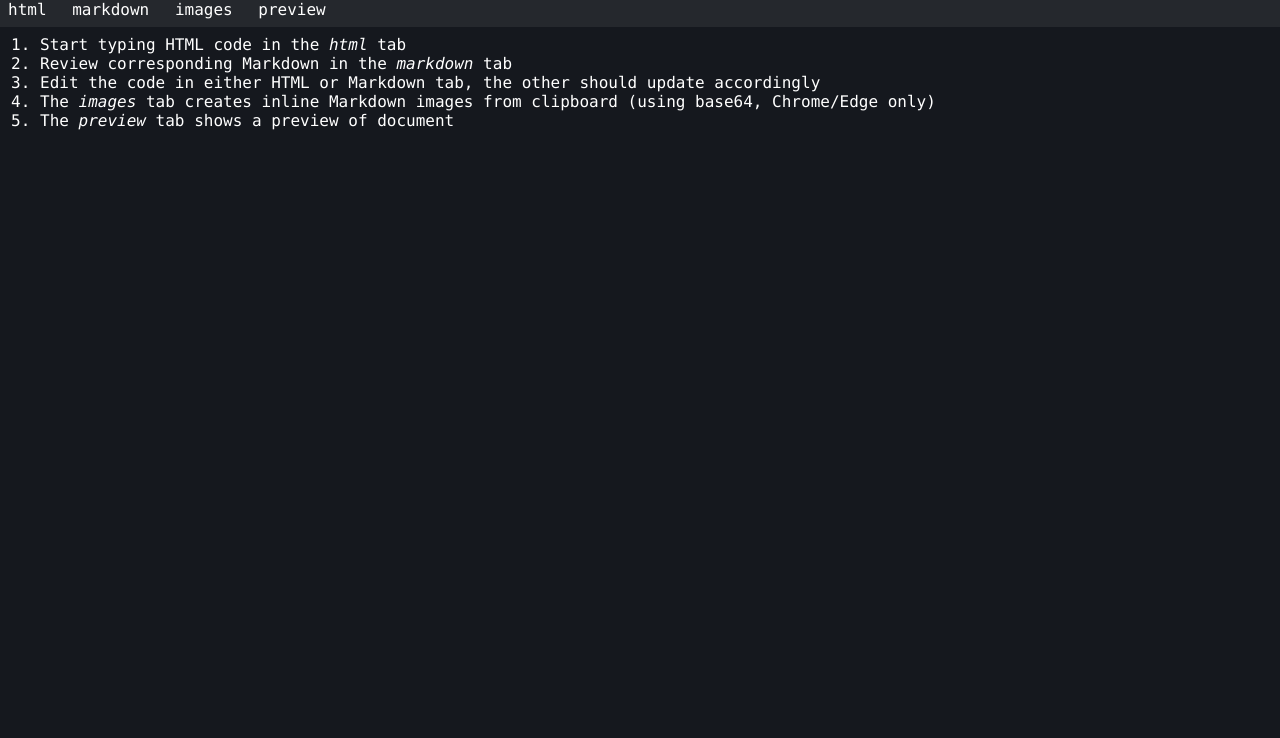
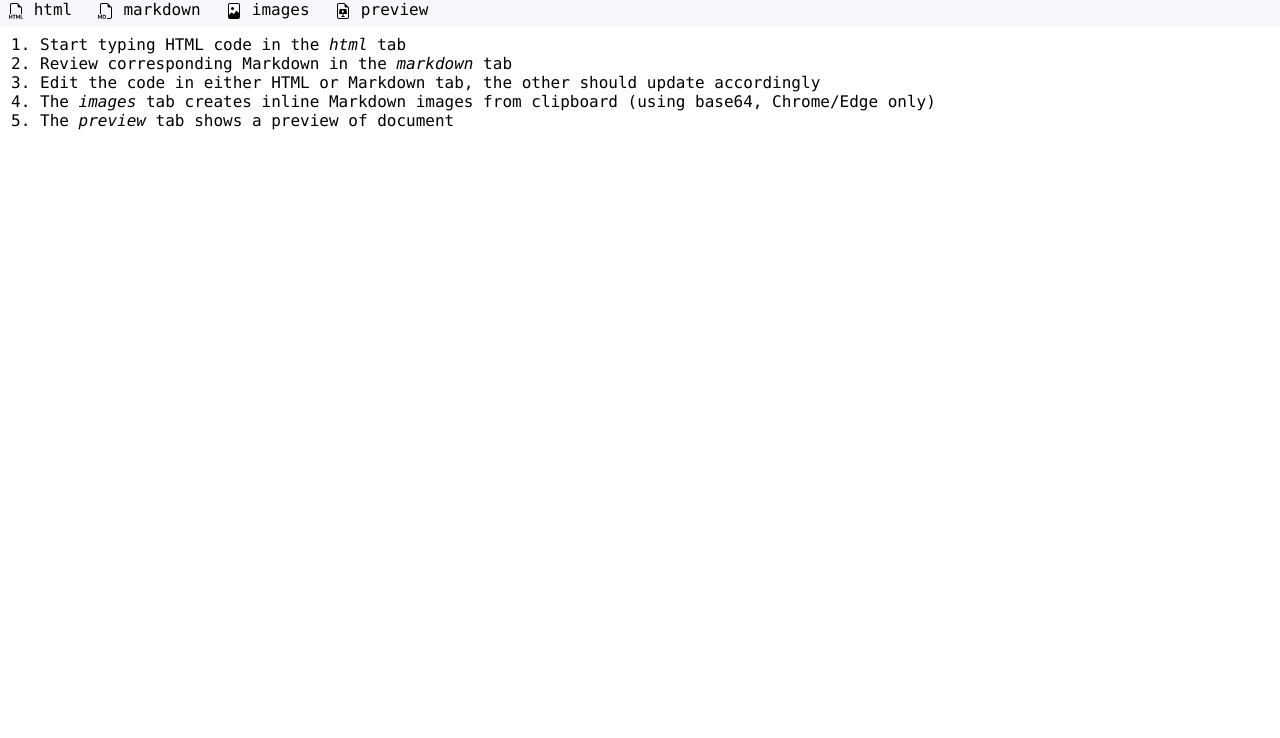
Before and after one commit to yvzn/htmd, a website built with Vite: page index.html in a window 1280 px wide. Shown: the part 62-800 px from the top of the page. Built offline with nearby package versions, Linux system fonts and the light colour scheme.

Commit message:
feat: light theme

```diff
--- a/custom-editor-view.js
+++ b/custom-editor-view.js
@@ -17,6 +17,11 @@ export class CustomEditorView extends HTMLElement {
             tooltip = 'Start typing markdown here...'
         }
 
+        let theme = [oneDark];
+        if (window.matchMedia && window.matchMedia('(prefers-color-scheme: light)').matches) {
+            theme = [];
+        }
+
         const handleChange = EditorView.updateListener.of((v) => {
             if (v.docChanged) {
                 this.dispatchEvent(new CustomEvent('change'));
@@ -24,7 +29,7 @@ export class CustomEditorView extends HTMLElement {
         })
 
         this.editorView = new EditorView({
-            extensions: [basicSetup, language(), oneDark, EditorView.lineWrapping, placeholder(tooltip), handleChange],
+            extensions: [basicSetup, language(), EditorView.lineWrapping, placeholder(tooltip), handleChange, ...theme],
             parent: this,
         });
     }
--- a/index.html
+++ b/index.html
@@ -9,16 +9,41 @@
 </head>
 
 <body>
-  <h1><a href="/" target="_self">html 🔁 md</a></h1>
+  <h1><a href="/" target="_self">html to md</a></h1>
   <nav>
     <input type="radio" value="html" name="nav-tab" id="nav-tab-html">
-    <label for="nav-tab-html">html</label>
+    <label for="nav-tab-html">
+      <svg xmlns="http://www.w3.org/2000/svg" width="16" height="16" fill="currentColor" viewBox="0 0 16 16">
+        <path fill-rule="evenodd"
+          d="M14 4.5V11h-1V4.5h-2A1.5 1.5 0 0 1 9.5 3V1H4a1 1 0 0 0-1 1v9H2V2a2 2 0 0 1 2-2h5.5zm-9.736 7.35v3.999h-.791v-1.714H1.79v1.714H1V11.85h.791v1.626h1.682V11.85h.79Zm2.251.662v3.337h-.794v-3.337H4.588v-.662h3.064v.662zm2.176 3.337v-2.66h.038l.952 2.159h.516l.946-2.16h.038v2.661h.715V11.85h-.8l-1.14 2.596H9.93L8.79 11.85h-.805v3.999h.706m4.71-.674h1.696v.674H12.61V11.85h.79v3.325Z" />
+      </svg>
+      html</label>
     <input type="radio" value="markdown" name="nav-tab" id="nav-tab-markdown">
-    <label for="nav-tab-markdown">markdown</label>
+    <label for="nav-tab-markdown">
+      <svg xmlns="http://www.w3.org/2000/svg" width="16" height="16" fill="currentColor" viewBox="0 0 16 16">
+        <path fill-rule="evenodd"
+          d="M14 4.5V14a2 2 0 0 1-2 2H9v-1h3a1 1 0 0 0 1-1V4.5h-2A1.5 1.5 0 0 1 9.5 3V1H4a1 1 0 0 0-1 1v9H2V2a2 2 0 0 1 2-2h5.5zM.706 13.189v2.66H0V11.85h.806l1.14 2.596h.026l1.14-2.596h.8v3.999h-.716v-2.66h-.038l-.946 2.159h-.516l-.952-2.16H.706Zm3.919 2.66V11.85h1.459c.406 0 .741.078 1.005.234.263.157.46.383.589.68.13.297.196.655.196 1.075 0 .422-.066.784-.196 1.084-.131.301-.33.53-.595.689-.264.158-.597.237-1 .237H4.626Zm1.353-3.354h-.562v2.707h.562c.186 0 .347-.028.484-.082a.8.8 0 0 0 .334-.252 1.14 1.14 0 0 0 .196-.422c.045-.168.067-.365.067-.592a2.1 2.1 0 0 0-.117-.753.89.89 0 0 0-.354-.454c-.159-.102-.362-.152-.61-.152Z" />
+      </svg>
+      markdown</label>
     <input type="radio" value="image" name="nav-tab" id="nav-tab-image">
-    <label for="nav-tab-image">images</label>
+    <label for="nav-tab-image">
+      <svg xmlns="http://www.w3.org/2000/svg" width="16" height="16" fill="currentColor" class="bi bi-file-image"
+        viewBox="0 0 16 16">
+        <path d="M8.002 5.5a1.5 1.5 0 1 1-3 0 1.5 1.5 0 0 1 3 0" />
+        <path
+          d="M12 0H4a2 2 0 0 0-2 2v12a2 2 0 0 0 2 2h8a2 2 0 0 0 2-2V2a2 2 0 0 0-2-2M3 2a1 1 0 0 1 1-1h8a1 1 0 0 1 1 1v8l-2.083-2.083a.5.5 0 0 0-.76.063L8 11 5.835 9.7a.5.5 0 0 0-.611.076L3 12z" />
+      </svg>
+      images</label>
     <input type="radio" value="preview" name="nav-tab" id="nav-tab-preview">
-    <label for="nav-tab-preview">preview</label>
+    <label for="nav-tab-preview">
+      <svg xmlns="http://www.w3.org/2000/svg" width="16" height="16" fill="currentColor"
+        class="bi bi-file-earmark-slides" viewBox="0 0 16 16">
+        <path
+          d="M5 6a.5.5 0 0 0-.496.438l-.5 4A.5.5 0 0 0 4.5 11h3v2.016c-.863.055-1.5.251-1.5.484 0 .276.895.5 2 .5s2-.224 2-.5c0-.233-.637-.429-1.5-.484V11h3a.5.5 0 0 0 .496-.562l-.5-4A.5.5 0 0 0 11 6zm2 3.78V7.22c0-.096.106-.156.19-.106l2.13 1.279a.125.125 0 0 1 0 .214l-2.13 1.28A.125.125 0 0 1 7 9.778z" />
+        <path
+          d="M14 14V4.5L9.5 0H4a2 2 0 0 0-2 2v12a2 2 0 0 0 2 2h8a2 2 0 0 0 2-2M9.5 3A1.5 1.5 0 0 0 11 4.5h2V14a1 1 0 0 1-1 1H4a1 1 0 0 1-1-1V2a1 1 0 0 1 1-1h5.5z" />
+      </svg>
+      preview</label>
   </nav>
   <article>
     <noscript>
--- a/style.css
+++ b/style.css
@@ -9,10 +9,14 @@
 }
 
 :root {
-  --layer-2-color: hsl(222, 10%, 20%);
-  --layer-1-color: hsl(218, 10%, 16%);
-  --layer-0-color: hsl(220, 18%, 10%);
-  --text-0-color: white;
+  --layer-2-color-dark: hsl(222deg, 10%, 20%);
+  --layer-1-color-dark: hsl(218deg, 10%, 16%);
+  --layer-0-color-dark: hsl(220deg, 18%, 10%);
+  --text-0-color-dark: white;
+  --layer-2-color-light: hsl(213deg, 20%, 89%);
+  --layer-1-color-light: hsl(210deg, 29%, 97%);
+  --layer-0-color-light: white;
+  --text-0-color-light: black;
   --border-0-color: var(--layer-0-color);
   --space-0: 0.5rem;
   --space-1: calc(2 * var(--space-0));
@@ -24,11 +28,25 @@ html {
 }
 
 body {
+  --layer-2-color: var(--layer-2-color-dark);
+  --layer-1-color: var(--layer-1-color-dark);
+  --layer-0-color: var(--layer-0-color-dark);
+  --text-0-color: var(--text-0-color-dark);
+
   display: grid;
   grid-template-rows: auto auto 1fr;
   height: 100vh;
   background-color: var(--layer-0-color);
   color: var(--text-0-color);
+}
+
+@media screen and (prefers-color-scheme: light) {
+  body {
+    --layer-2-color: var(--layer-2-color-light);
+    --layer-1-color: var(--layer-1-color-light);
+    --layer-0-color: var(--layer-0-color-light);
+    --text-0-color: var(--text-0-color-light);
+  }
 }
 
 body>h1 {
@@ -52,6 +70,10 @@ body>nav label {
   display: inline-block;
   padding: var(--space-0);
   cursor: pointer;
+}
+
+body>nav label svg {
+  vertical-align: middle;
 }
 
 body>nav input {
```
Also changed, not shown: 1 other file.
